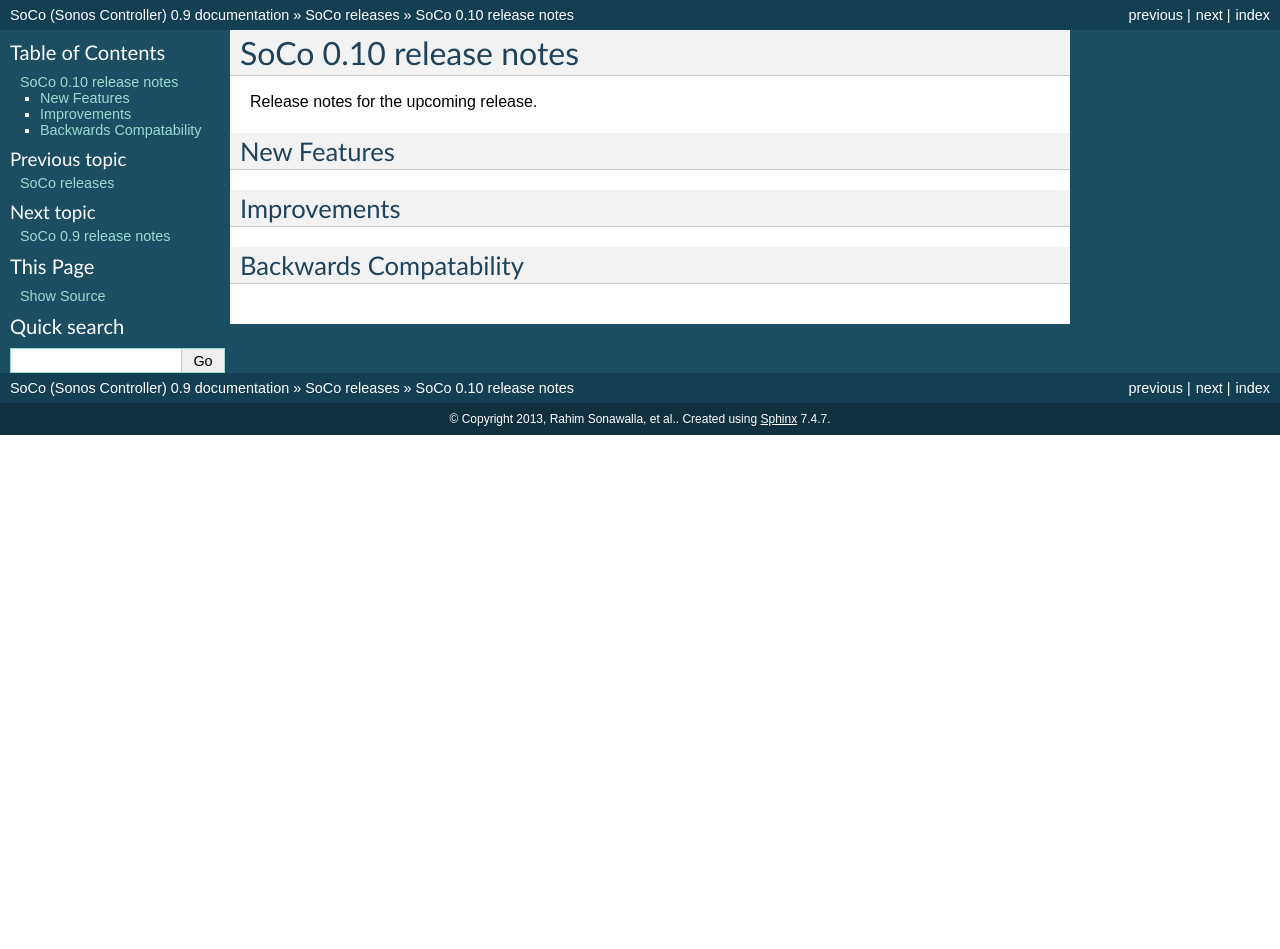
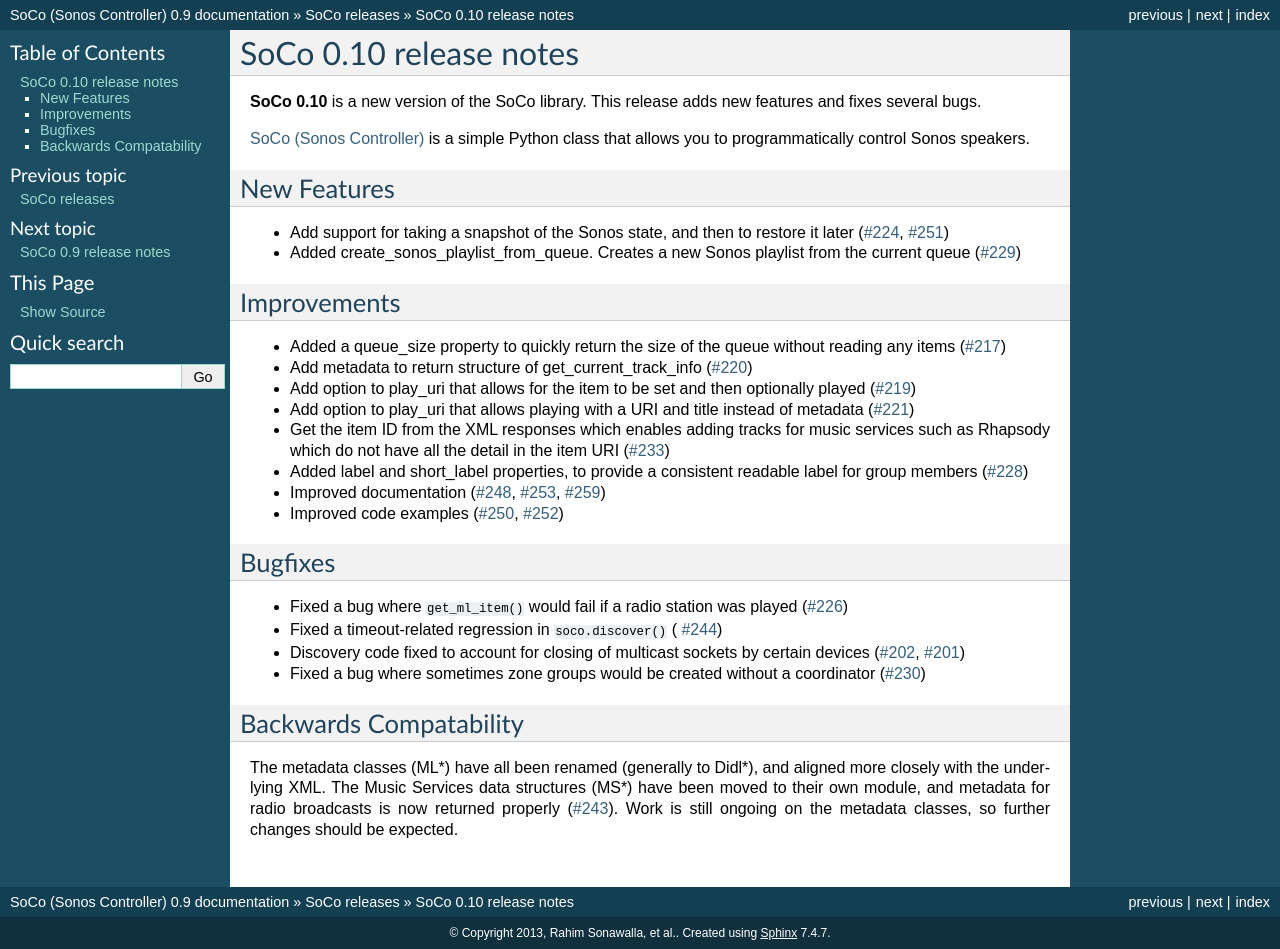
Before and after one commit to SoCo/SoCo, a Sphinx documentation site: the page built from doc/releases/0.10.rst, in a window 1280 px wide. Built offline with Sphinx 7.4.7, drawn with Linux system fonts in a browser that asks for light colours; before the commit the page ends 900 px from its top, so only the background shows below that.

Commit message:
Add release notes for 0.10

```diff
--- a/doc/releases/0.10.rst
+++ b/doc/releases/0.10.rst
@@ -1,15 +1,77 @@
 SoCo 0.10 release notes
 ***********************
 
-Release notes for the upcoming release.
+**SoCo 0.10** is a new version of the SoCo library. This release adds new features
+and fixes several bugs.
+
+`SoCo (Sonos Controller) <http://python-soco.com/>`_ is a simple Python class
+that allows you to programmatically control Sonos speakers.
+
 
 New Features
 ============
+
+* Add support for taking a snapshot of the Sonos state, and then to restore it
+  later (`#224 <https://github.com/SoCo/SoCo/pull/224>`_, `#251
+  <https://github.com/SoCo/SoCo/pull/251>`_)
+
+* Added create_sonos_playlist_from_queue. Creates a new Sonos playlist from the
+  current queue (`#229 <https://github.com/SoCo/SoCo/pull/229>`_)
 
 
 Improvements
 ============
 
+* Added a queue_size property to quickly return the size of the queue without
+  reading any items (`#217 <https://github.com/SoCo/SoCo/pull/217>`_)
+
+* Add metadata to return structure of get_current_track_info (`#220
+  <https://github.com/SoCo/SoCo/pull/220>`_)
+
+* Add option to play_uri that allows for the item to be set and then optionally
+  played (`#219 <https://github.com/SoCo/SoCo/pull/219>`_)
+
+* Add option to play_uri that allows playing with a URI and title instead of
+  metadata (`#221 <https://github.com/SoCo/SoCo/pull/221>`_)
+
+* Get the item ID from the XML responses which enables adding tracks for music
+  services such as Rhapsody which do not have all the detail in the item URI
+  (`#233 <https://github.com/SoCo/SoCo/pull/233>`_)
+
+* Added label and short_label properties, to provide a consistent readable
+  label for group members (`#228 <https://github.com/SoCo/SoCo/pull/228>`_)
+
+* Improved documentation (`#248 <https://github.com/SoCo/SoCo/pull/248>`_,
+  `#253 <https://github.com/SoCo/SoCo/pull/253>`_,
+  `#259 <https://github.com/SoCo/SoCo/pull/259>`_)
+
+* Improved code examples (`#250 <https://github.com/SoCo/SoCo/pull/250>`_,
+  `#252 <https://github.com/SoCo/SoCo/pull/252>`_)
+
+
+Bugfixes
+========
+
+* Fixed a bug where ``get_ml_item()`` would fail if a radio station was played
+  (`#226 <https://github.com/SoCo/SoCo/pull/226>`_)
+
+* Fixed a timeout-related regression in ``soco.discover()`` (
+  `#244 <https://github.com/SoCo/SoCo/pull/244>`_)
+
+* Discovery code fixed to account for closing of multicast sockets by certain
+  devices (`#202 <https://github.com/SoCo/SoCo/pull/202>`_,
+  `#201 <https://github.com/SoCo/SoCo/pull/201>`_)
+
+* Fixed a bug where sometimes zone groups would be created without a
+  coordinator (`#230 <https://github.com/SoCo/SoCo/pull/230>`_)
+
 
 Backwards Compatability
 =======================
+
+The metadata classes (ML*) have all been renamed (generally to Didl*), and
+aligned more closely with the underlying XML. The Music Services data
+structures (MS*) have been moved to their own module, and metadata for radio
+broadcasts is now returned properly (`#243
+<https://github.com/SoCo/SoCo/pull/243>`_). Work is still ongoing on the
+metadata classes, so further changes should be expected.
```
